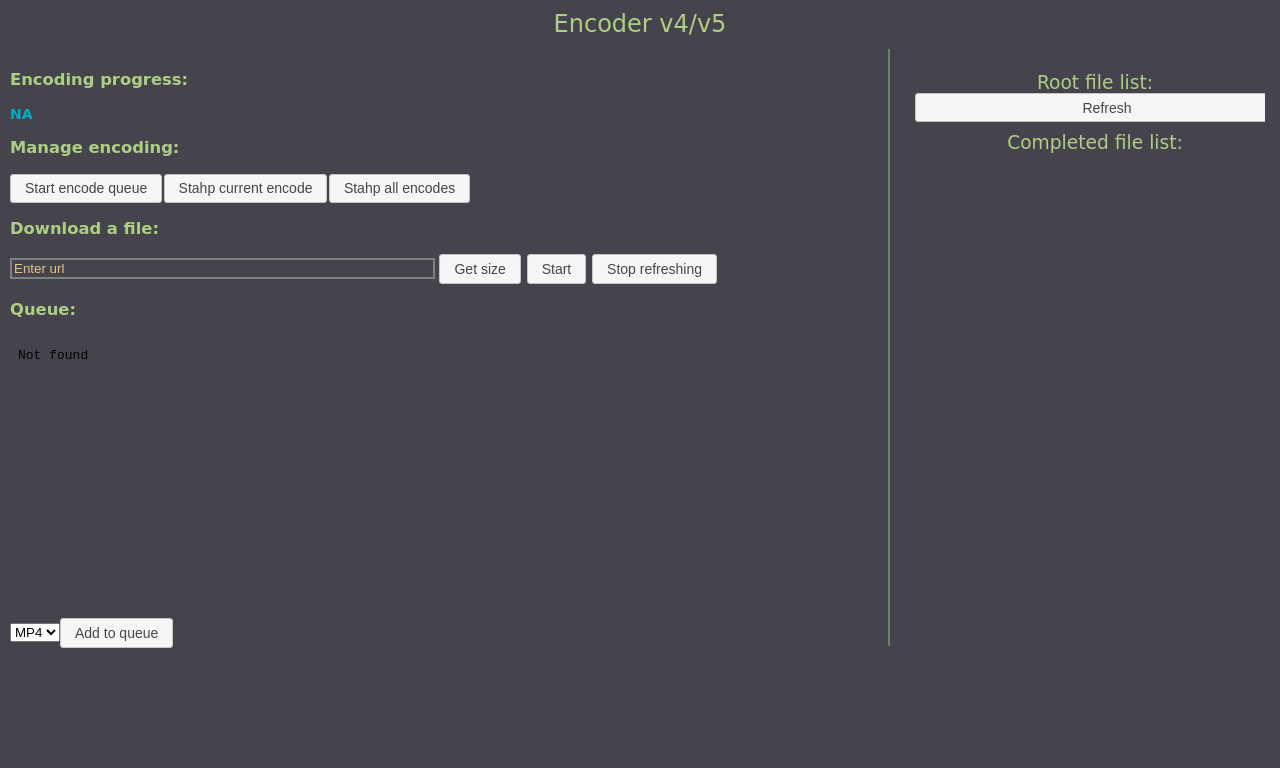
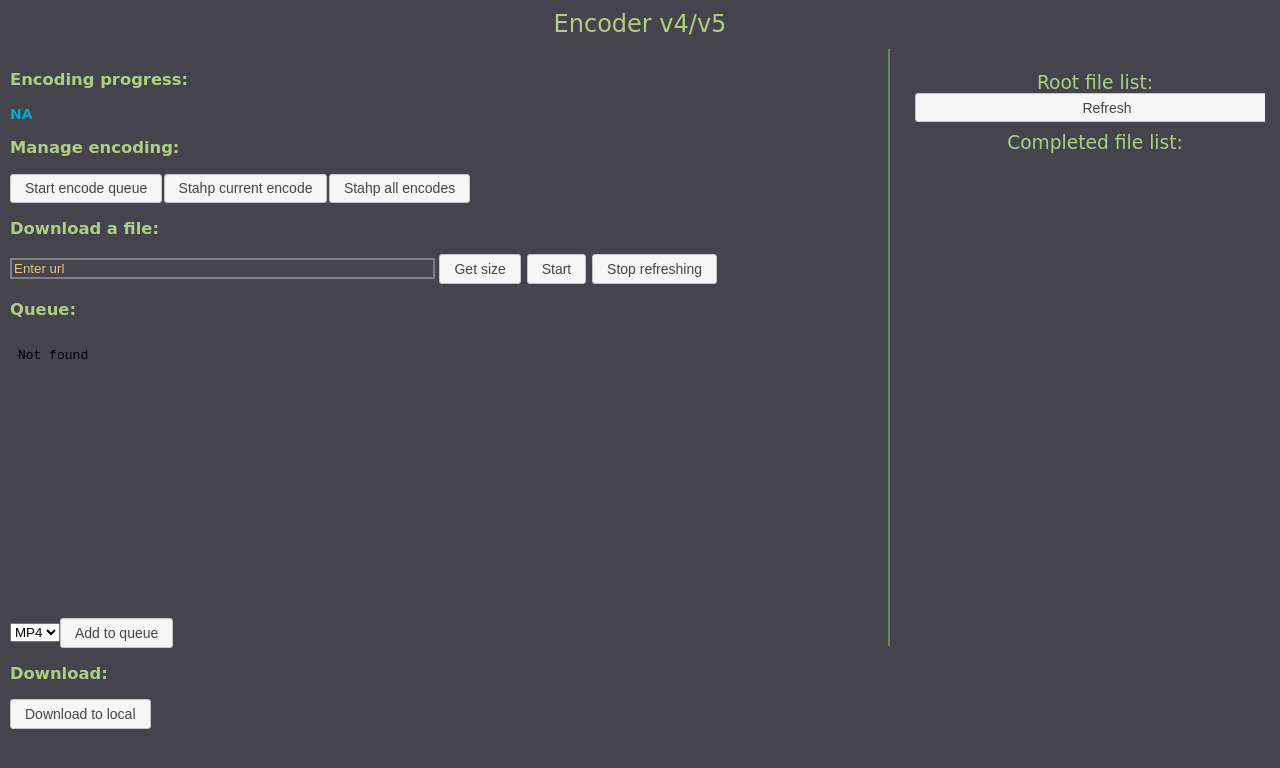
Before and after one commit to Duckwad/encodey, a plain HTML site: page fronty/index.html in a window 1280 px wide. Drawn offline with nearby package versions, Linux system fonts and the light colour scheme; no server answers; a web font is replaced by a local one.

Commit message:
Added supporting divs for downloading files

```diff
--- a/fronty/index.html
+++ b/fronty/index.html
@@ -53,6 +53,9 @@ font-size:14px;
 	<span id="newfiles"></span><span id="type"><select id="format"><option value="mp4">MP4</option><option value="avi">AVI</option></select></span><button id="selfile">Add to queue</button><br />
 	<div id="update"></div>
 </div>
+<h3>Download:</h3>
+<div id="dl">
+	<span id="dlfiles"></span><button id="dlnow">Download to local</button>
 <div id="ed"></div>
 
 </body>
```
